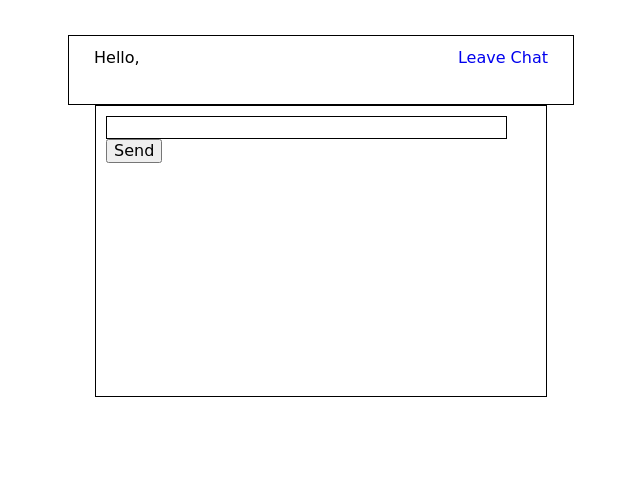
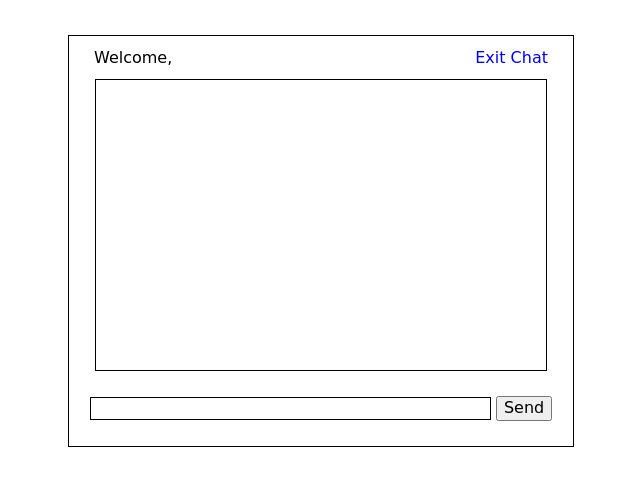
Before and after one commit to TIY-Charleston-Front-End-May2016/gabe-amanda, a website: page index.html in a window 1280 px wide. Shown: the whole page, without its empty margins (319-959 px from the left). Drawn offline with nearby package versions, Linux system fonts and the light colour scheme; a web font is replaced by a local one.

Commit message:
updated html to make textboxes work

```diff
--- a/index.html
+++ b/index.html
@@ -12,16 +12,16 @@
   <!-- Area around the chat window     -->
   <div class="wrapper">
     <div class="menu">
-          <p class="welcome">Hello,</p><b></b>
-          <p class="logout"><a id="exit" href="#">Leave Chat</a></p>
+        <p class="welcome">Welcome, <b></b></p>
+        <p class="logout"><a id="exit" href="#">Exit Chat</a></p>
         <div style="clear:both"></div>
     </div>
-  </div>
     <!-- Area that contains chat messages -->
-  <div class="chatbox">
+    <div class="chatbox"></div>
+
     <form name="message" action="">
-          <input name="usermessages" type="text" id="usermsg" size="63" />
-          <input name="submitmessages" type="submit"  id="submitmsg" value="Send" />
+        <input name="usermessage" type="text" id="usermsg" size="63" />
+        <input name="submitmessage" type="submit"  id="submitmsg" value="Send" />
     </form>
 </div>
 
```
Lines whose indentation alone changed are shown as unchanged.
